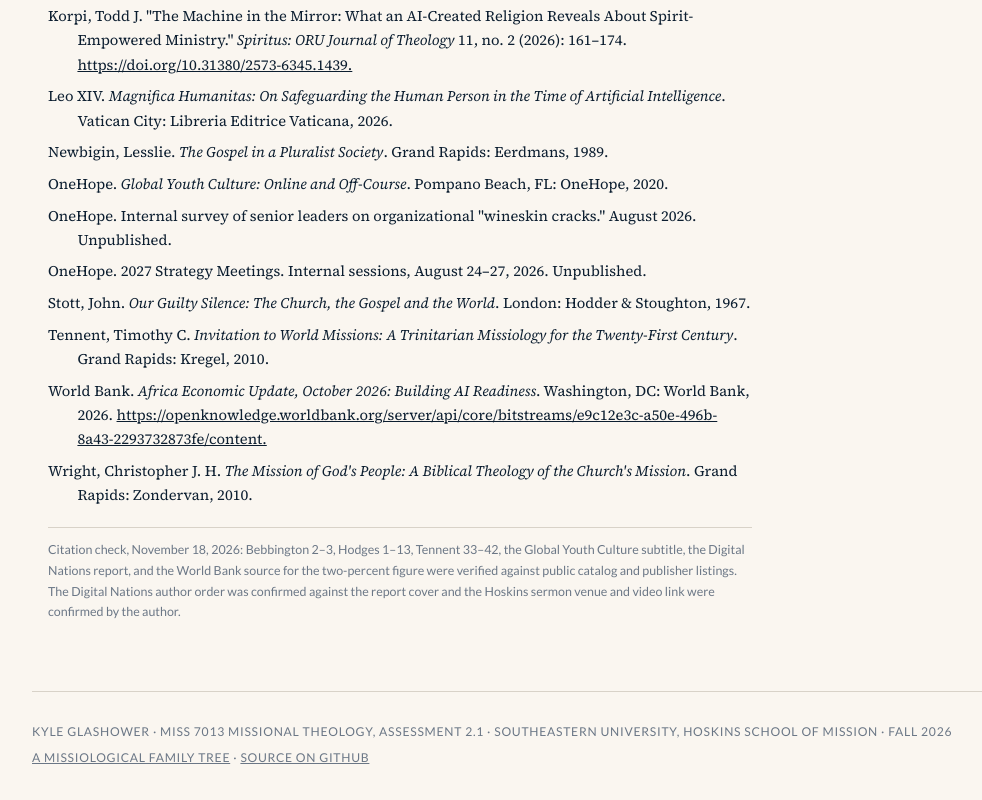
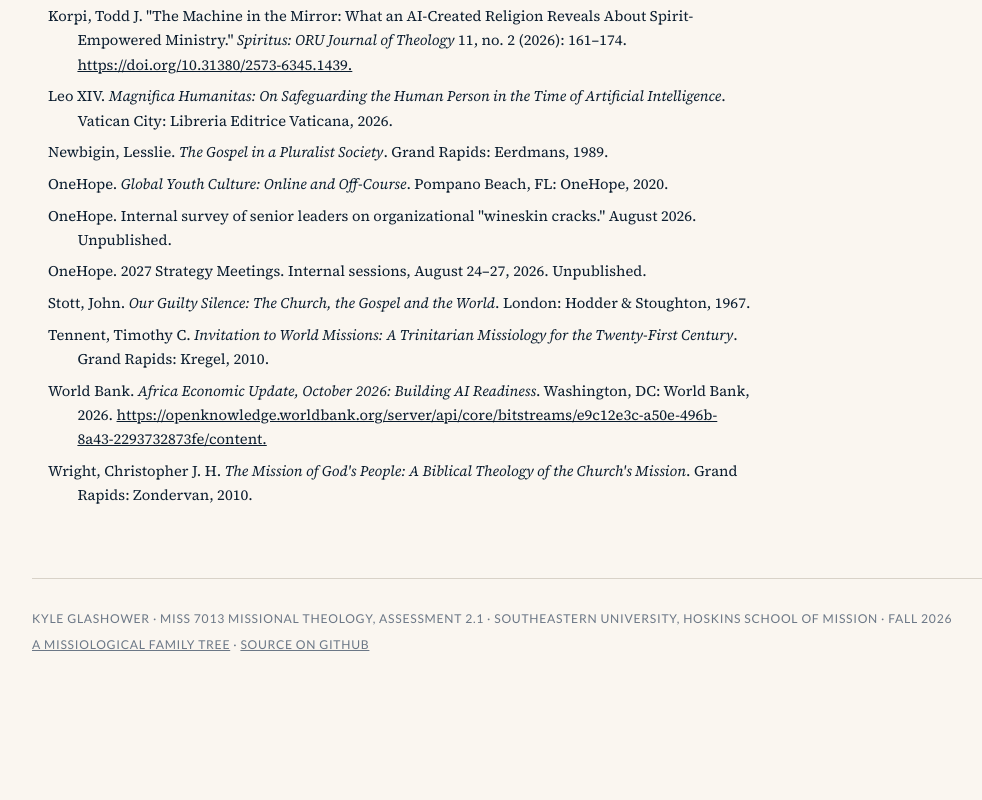
Before and after one commit to kglashower/something-versus-nothing, a plain HTML site: page index.html in a window 1280 px wide. Shown: the part 11155-11955 px from the top of the page, without its empty margins (58-1040 px from the left). After the commit the page ends 11856 px from the top, so only its background shows below. Drawn offline with Linux system fonts and the light colour scheme.

Commit message:
Drop the citation-check note from the page
Co-Authored-By: Claude Fable 5.1 <noreply@anthropic.com>

```diff
--- a/index.html
+++ b/index.html
@@ -205,7 +205,6 @@
       <ol class="notes-list" id="notes-list"></ol>
       <h2 class="h2-sub">Bibliography</h2>
       <ul class="bib-list" id="bib-list"></ul>
-      <p class="citation-check" id="citation-check"></p>
     </section>
   </main>
 
--- a/script.js
+++ b/script.js
@@ -111,7 +111,6 @@
   // ---------- notes and bibliography
   $("#notes-list").innerHTML = T.notes.map((n) => `<li id="n${n.n}">${n.html} <a class="back" href="#r${n.n}" aria-label="Back to text">↩</a></li>`).join("");
   $("#bib-list").innerHTML = T.bibliography.map((b) => `<li>${b}</li>`).join("");
-  $("#citation-check").innerHTML = T.citationCheck;
 
   // ---------- theme (shares the tree's key so a reader's choice carries across)
   const root = document.documentElement;
--- a/styles.css
+++ b/styles.css
@@ -244,7 +244,6 @@ hr.horizon { border: 0; height: 0; border-top: 2px solid var(--navy); margin: 0;
 .notes-list .back { text-decoration: none; color: var(--oasis); margin-left: 6px; font-family: var(--sans); }
 .bib-list { list-style: none; padding: 0; font-size: 0.92rem; max-width: 44rem; }
 .bib-list li { padding-left: 2em; text-indent: -2em; margin-bottom: 0.5em; }
-.citation-check { font-family: var(--sans); font-size: 0.78rem; color: var(--ink-3); max-width: 44rem; border-top: 1px solid var(--rule); padding-top: 12px; margin-top: 20px; }
 .site-footer { padding: 30px 0 40px; color: var(--ink-3); font-family: var(--sans); font-size: 0.76rem; letter-spacing: 0.06em; text-transform: uppercase; border-top: 1px solid var(--rule); }
 .site-footer p { margin: 0 0 6px; }
 
```
